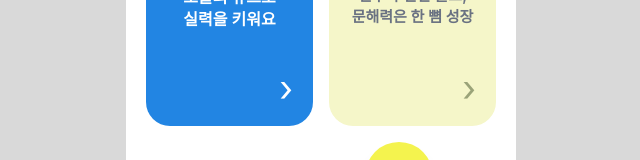
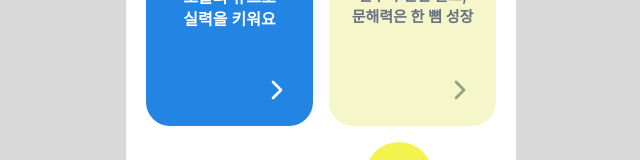
Before and after one commit to READLE-SKTHON/readle-fe, a React (Vite) app: page /game in a window 1280 px wide. Shown: the part 550-710 px from the top of the page, without its empty margins (319-959 px from the left). Built offline with nearby package versions, Linux system fonts and the light colour scheme.

Commit message:
🎨 style: 게임 메인 화살표 아이콘 Lucide로 변경

```diff
--- a/src/pages/game/GamePage.tsx
+++ b/src/pages/game/GamePage.tsx
@@ -1,9 +1,9 @@
+import { ChevronRight } from "lucide-react";
 import { useNavigate } from "react-router-dom";
 
 import MainHeader from "@/components/common/header/MainHeader";
 
 import gameBeluga from "@/assets/images/gameBeluga.png";
-
 import shadow from "@/assets/images/Shadow.png";
 
 export default function GameMainPage() {
@@ -92,7 +92,7 @@ export default function GameMainPage() {
               실력을 키워요
             </p>
 
-            <span className="mt-auto self-end text-4xl leading-none text-white">›</span>
+            <ChevronRight size={32} strokeWidth={2} className="mt-auto self-end text-white" />
           </button>
 
           {/* 친구와 함께 */}
@@ -113,7 +113,7 @@ export default function GameMainPage() {
               문해력은 한 뼘 성장
             </p>
 
-            <span className="mt-auto self-end text-4xl leading-none text-[#9AA378]">›</span>
+            <ChevronRight size={32} strokeWidth={2} className="mt-auto self-end text-[#93A27E]" />
           </button>
         </section>
       </div>
```
Lines whose indentation alone changed are shown as unchanged.
